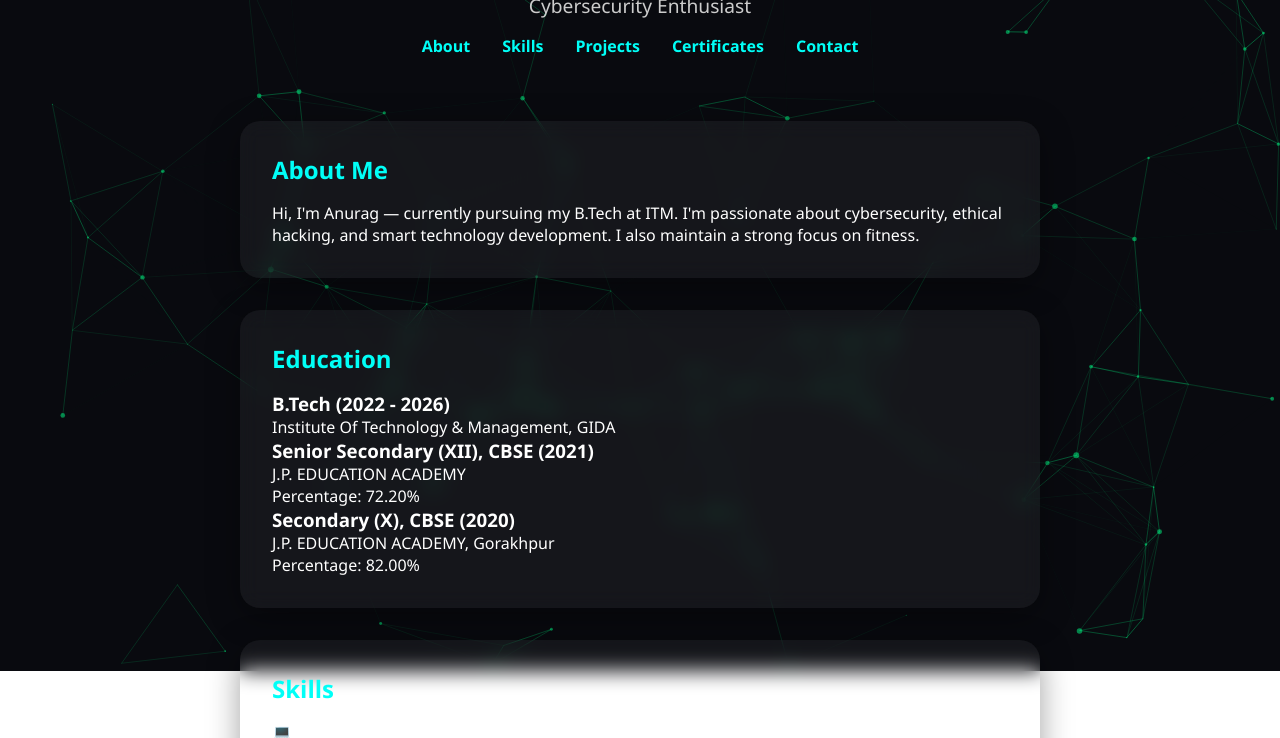
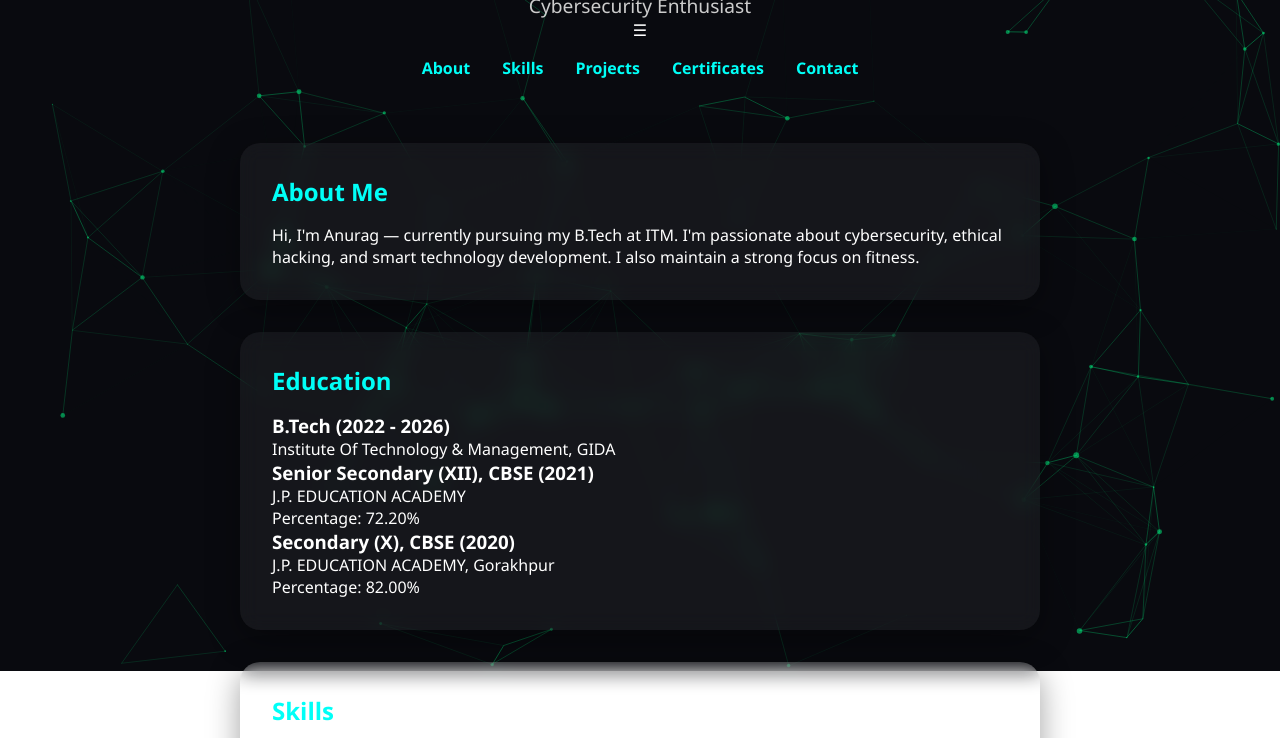
Before and after one commit to anurags-007/anurag-portfolio, a plain HTML site: page index.html in a window 1280 px wide. Shown: the part 129-867 px from the top of the page. Drawn offline with nearby package versions, Linux system fonts and the light colour scheme.

Commit message:
Update index.html

```diff
--- a/index.html
+++ b/index.html
@@ -6,6 +6,12 @@
   <title>Anurag | Cybersecurity Portfolio</title>
   <link rel="stylesheet" href="style.css" />
 </head>
+  <script>
+  function toggleMenu() {
+    document.querySelector('.nav-links').classList.toggle('active');
+  }
+</script>
+
 <body>
   <div id="particles-js"></div>
 
@@ -13,13 +19,17 @@
     <h1 class="tilt">Anurag Kumar Singh</h1>
     <p>Cybersecurity Enthusiast</p>
     <nav>
-      <ul>
+      <div class="hamburger" onclick="toggleMenu()">
+  ☰
+</div>
+<ul class="nav-links">
   <li><a href="#about">About</a></li>
   <li><a href="#skills">Skills</a></li>
   <li><a href="#projects">Projects</a></li>
   <li><a href="#certificates">Certificates</a></li>
   <li><a href="#contact">Contact</a></li>
 </ul>
+
     </nav>
   </header>
 
```
Lines whose indentation alone changed are shown as unchanged.
